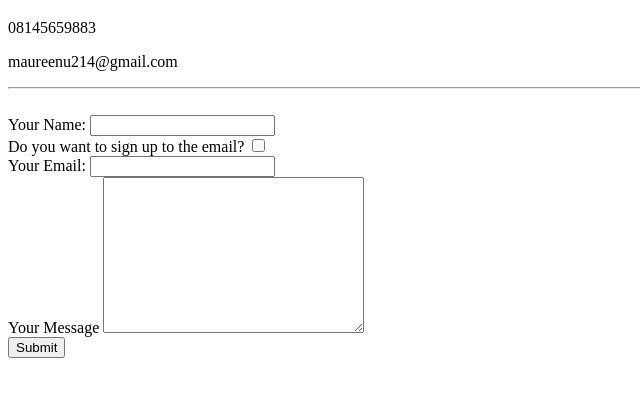
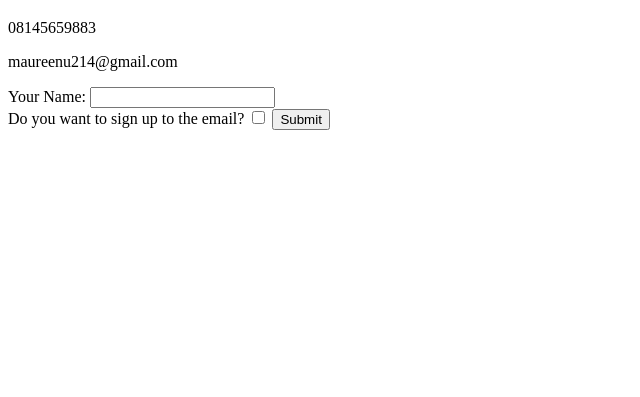
Before and after one commit to MaureenEchefu/CV, a plain HTML site: page Contact-me.html in a window 1280 px wide. Shown: the part 61-458 px from the top of the page, without its empty margins (0-640 px from the left). Drawn offline with Linux system fonts and the light colour scheme.

Commit message:
Add initial CV websites

```diff
--- a/Contact-me.html
+++ b/Contact-me.html
@@ -8,19 +8,13 @@
    <h1>My Contact Details</h1>
    <p>08145659883</p>
    <p>maureenu214@gmail.com</p>
-   <hr><br>
 
-   <form action="mailto: maureenu214@gmail.com" method="post" enctype="text/plain">
+   <form class="" action="index.html" method="post">
    <label>Your Name:</label>
-   <input type="text" name="Your Name" value=""><br>
+   <input type="text" name="" value=""><br>
    <label>Do you want to sign up to the email?</label>
-   <input type="checkbox" name"Yes/No" value=""><br>
-   <label>Your Email:</label>
-   <input type="email" name="Your Email" value=""><br>
-   <label>Your Message</label>
-   <textarea name="Your Message" rows="10" cols="30"></textarea><br>
-   <input type="submit" name"">
-
+   <input type="checkbox" name"" valur="">
+   <input type="submit" name"" valur="">
    </form>
 
 
```
